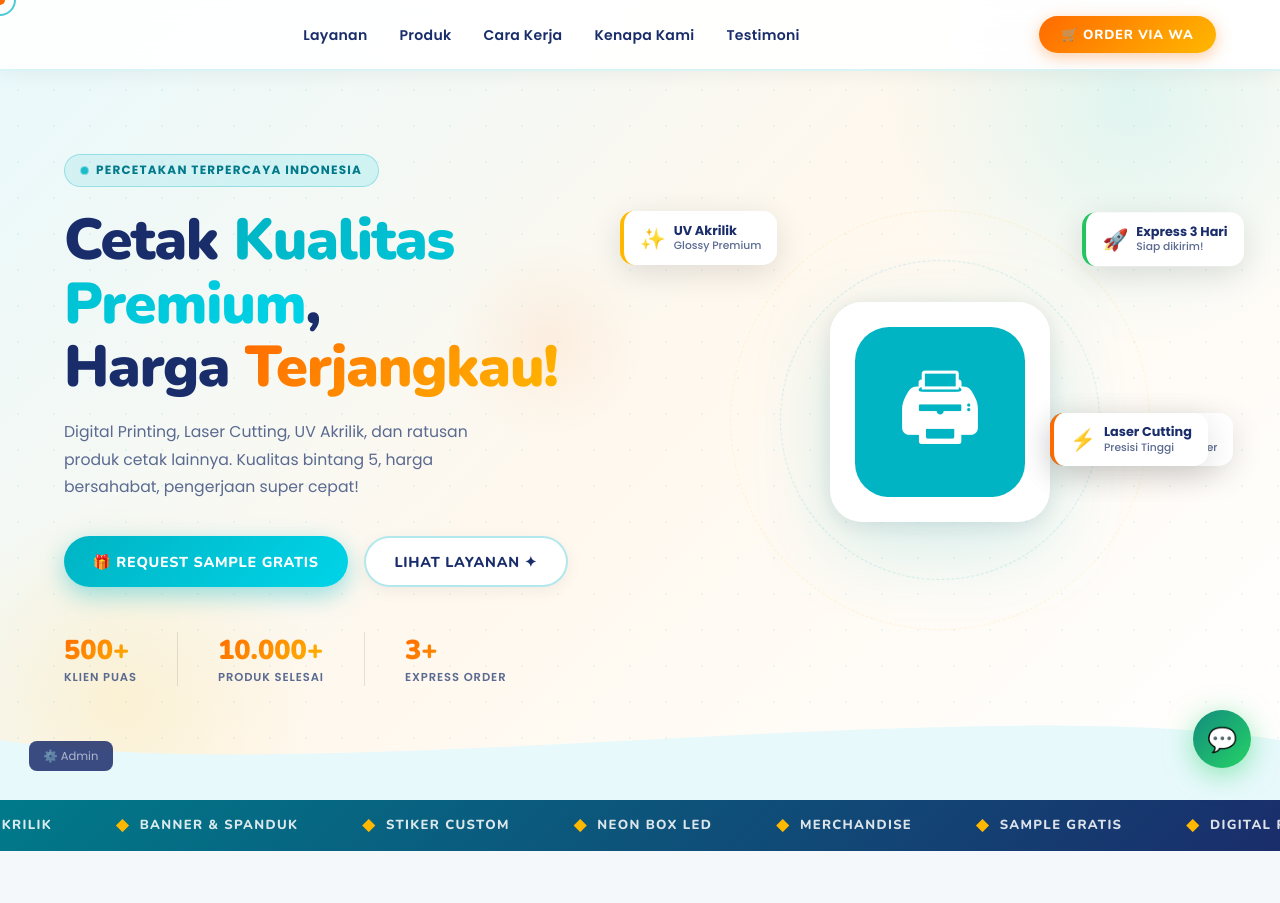
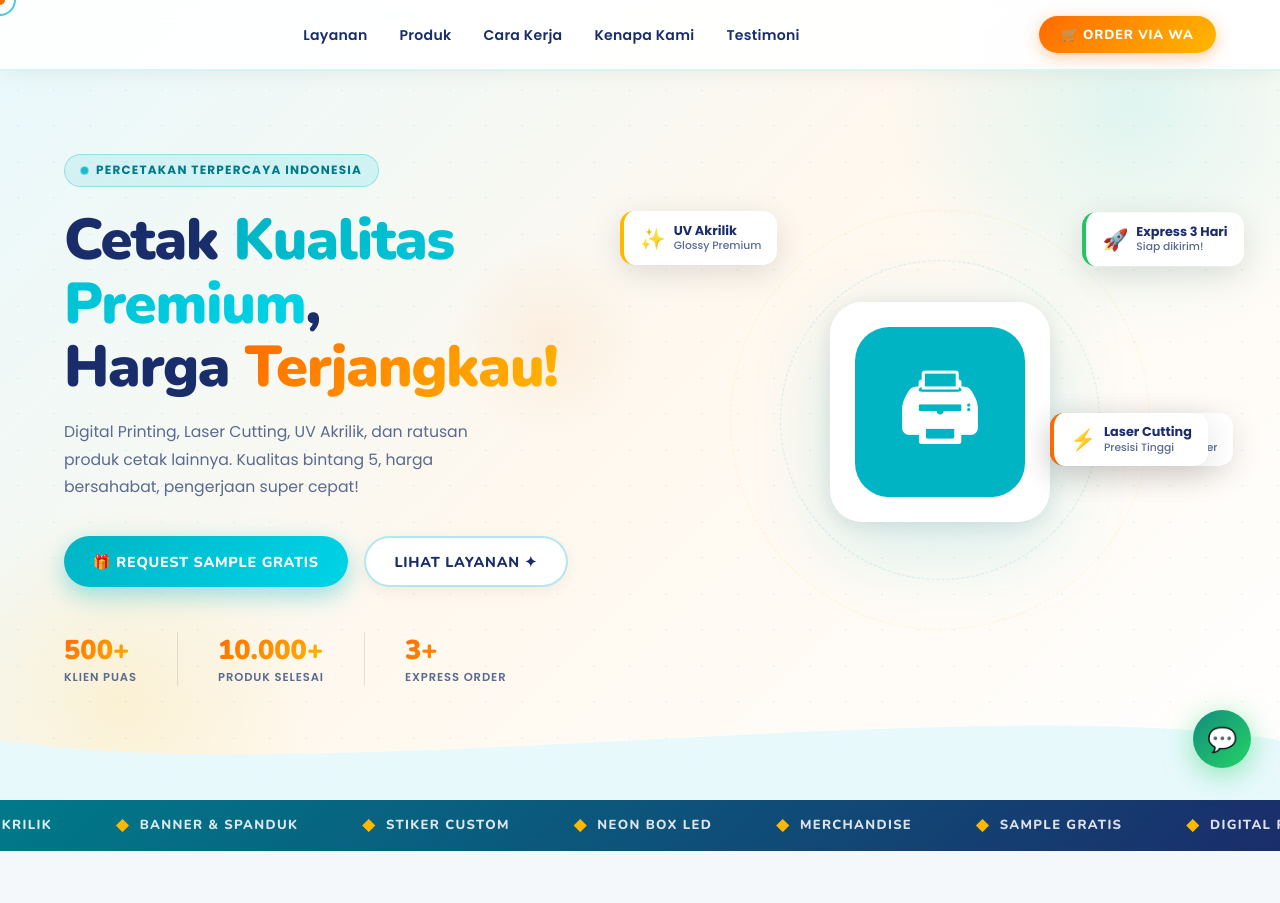
Before and after one commit to Irvansignora/Rananda-Printing, a plain HTML site: page index.html in a window 1280 px wide. Shown: the top 903 px of the page. Drawn offline with nearby package versions, Linux system fonts and the light colour scheme.

Commit message:
Update index.html

```diff
--- a/index.html
+++ b/index.html
@@ -303,7 +303,6 @@
 
 <div class="cursor" id="cursor"></div>
 <div class="cursor-ring" id="cursorRing"></div>
-<a href="admin.html" class="admin-link">⚙️ Admin</a>
 
 <a id="wa-float-link" href="#" class="wa-float" target="_blank" rel="noopener" aria-label="WhatsApp">
   <span class="wa-tip">Chat & Sample Gratis!</span>💬
```
